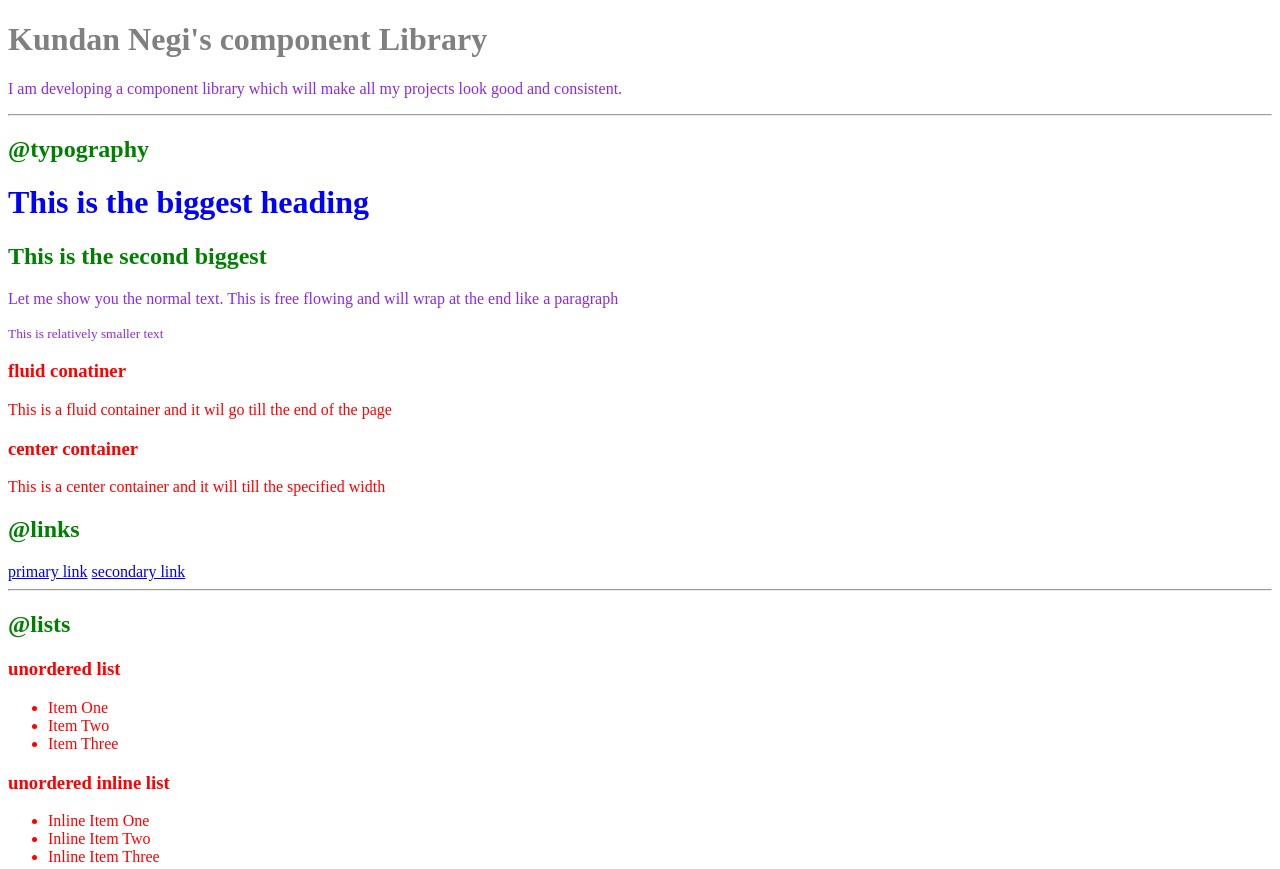
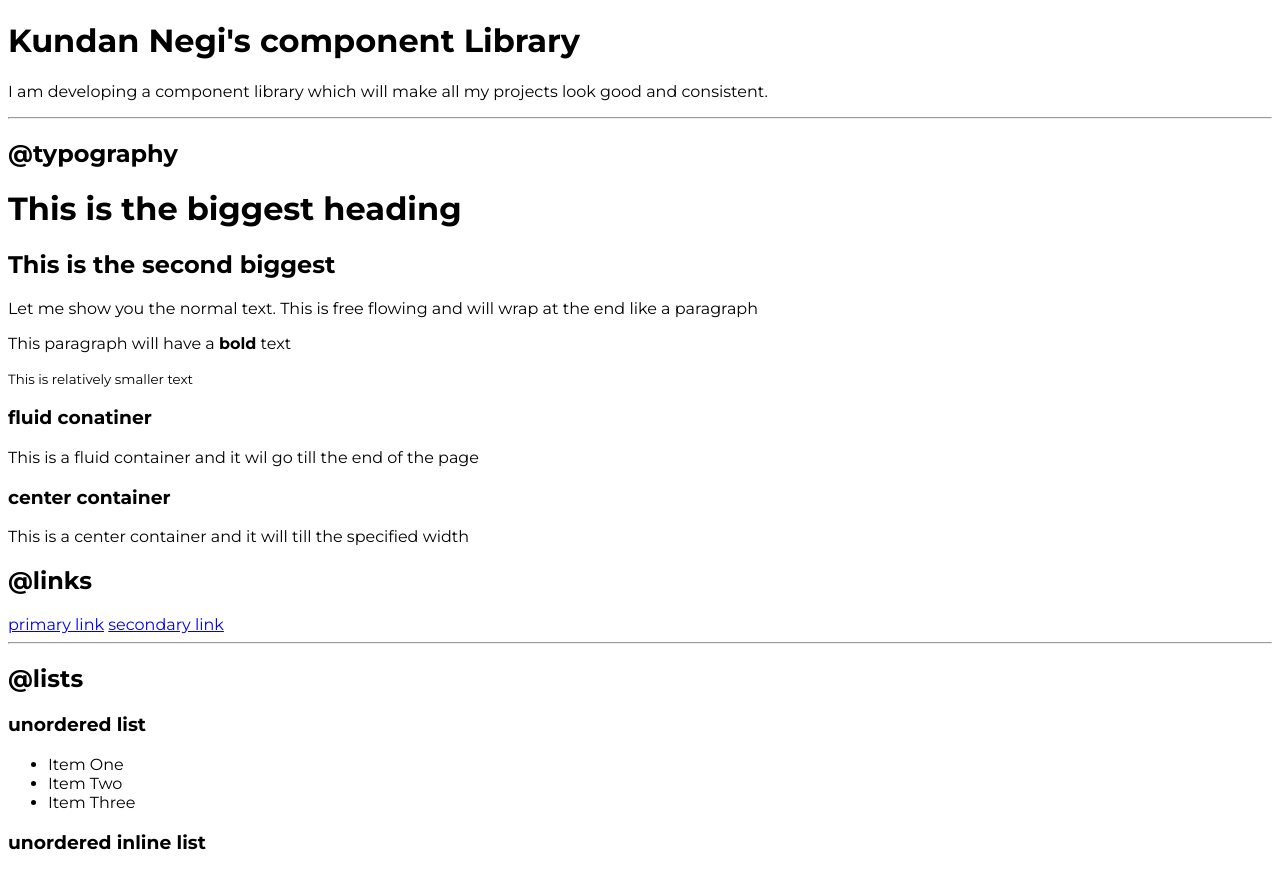
Before and after one commit to codekundan/neogcamp-lesson-3, a plain HTML site: page index.html in a window 1280 px wide. Shown: the top 869 px of the page. Drawn offline with Linux system fonts and the light colour scheme.

Commit message:
typography

```diff
--- a/index.html
+++ b/index.html
@@ -6,21 +6,14 @@
     <meta http-equiv="X-UA-Compatible" content="IE=edge">
     <meta name="viewport" content="width=device-width, initial-scale=1.0">
     <title>Component Library</title>
-    <!-- CSS way 1: Style Tag
 
-        <style>
-        body {
-            color:red;
-        }
-    </style> -->
-    <!-- Third way of doing CSS: external link -->
     <link href="styles.css" rel="stylesheet" />
 </head>
 
 <body>
-    <h1 id="lib-header"> Kundan Negi's component Library</h1>
+    <h1 > Kundan Negi's component Library</h1>
     <!--  style="color:red" 2nd way of color-->
-    <p class="para">I am developing a component library which will make all my projects look good and consistent.</p>
+    <p >I am developing a component library which will make all my projects look good and consistent.</p>
 
     <hr>
 
@@ -28,8 +21,9 @@
 
     <h1>This is the biggest heading</h1>
     <h2>This is the second biggest</h2>
-    <p class="para">Let me show you the normal text. This is free flowing and will wrap at the end like a paragraph</p>
-    <small class="para">This is relatively smaller text</small>
+    <p >Let me show you the normal text. This is free flowing and will wrap at the end like a paragraph</p>
+    <p>This paragraph will have a <strong>bold</strong> text</p>
+    <small >This is relatively smaller text</small>
 
 
     <h3>fluid conatiner</h3>
--- a/styles.css
+++ b/styles.css
@@ -1,21 +1,5 @@
+@import url('https://fonts.googleapis.com/css2?family=Montserrat:wght@400;700&display=swap');
+
 body {
-    color:red;
+    font-family: 'Montserrat', sans-serif
 }
-
-h1 {
-    color:blue;
-}
-
-h2 {
-    color:green;
-}
-
-#lib-header {
-    color:gray;
-}
-
-
-/* .para is used as a class */
-.para {
-    color:blueviolet
-}
```
